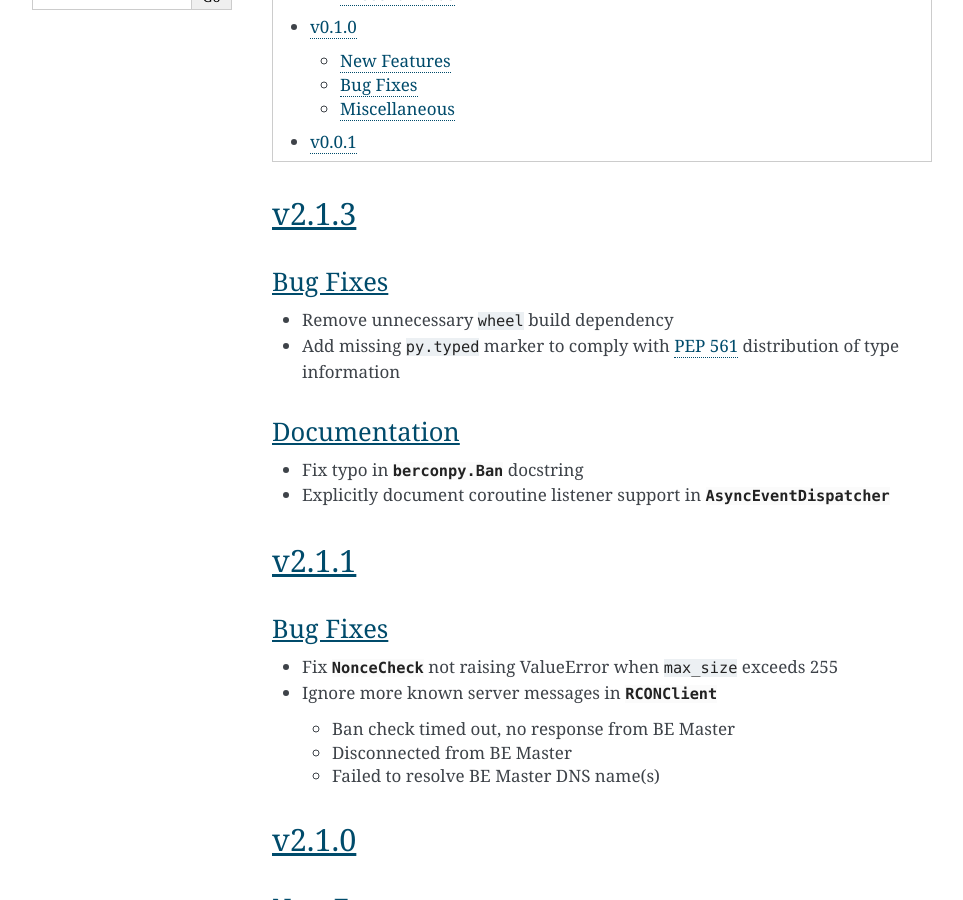
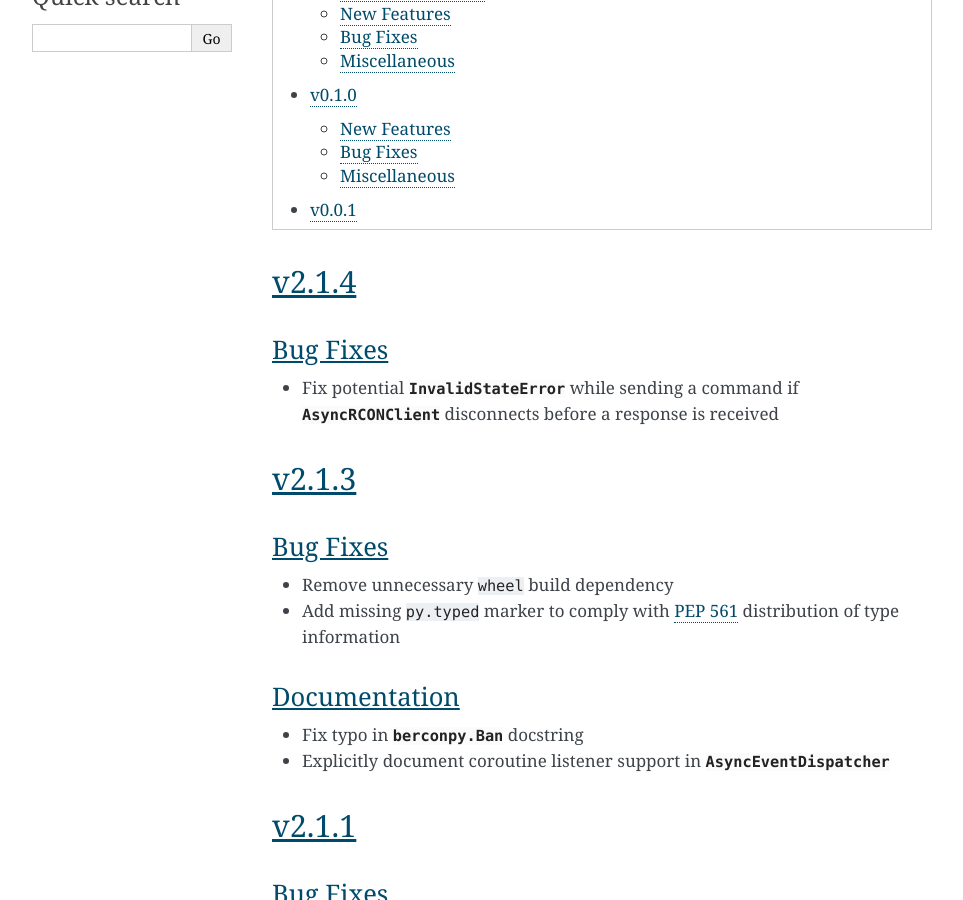
Before and after one commit to thegamecracks/berconpy, a Sphinx documentation site: the page built from docs/source/changelog.rst, in a window 1280 px wide and 900 px high, scrolled down 1064 px. Shown: the whole window, without its empty margins (148-1111 px from the left). Built offline with Sphinx 7.4.7, drawn with Linux system fonts in a browser that asks for light colours; some of the changed text lies outside the part shown.

Commit message:
docs: add changelog for v2.1.4

```diff
--- a/docs/source/changelog.rst
+++ b/docs/source/changelog.rst
@@ -4,6 +4,15 @@ Changelog
 .. contents::
   :depth: 2
   :local:
+
+v2.1.4
+------
+
+Bug Fixes
+^^^^^^^^^
+
+* Fix potential :py:exc:`~berconpy.InvalidStateError` while sending a command
+  if :py:class:`~berconpy.AsyncRCONClient` disconnects before a response is received
 
 v2.1.3
 ------
```
